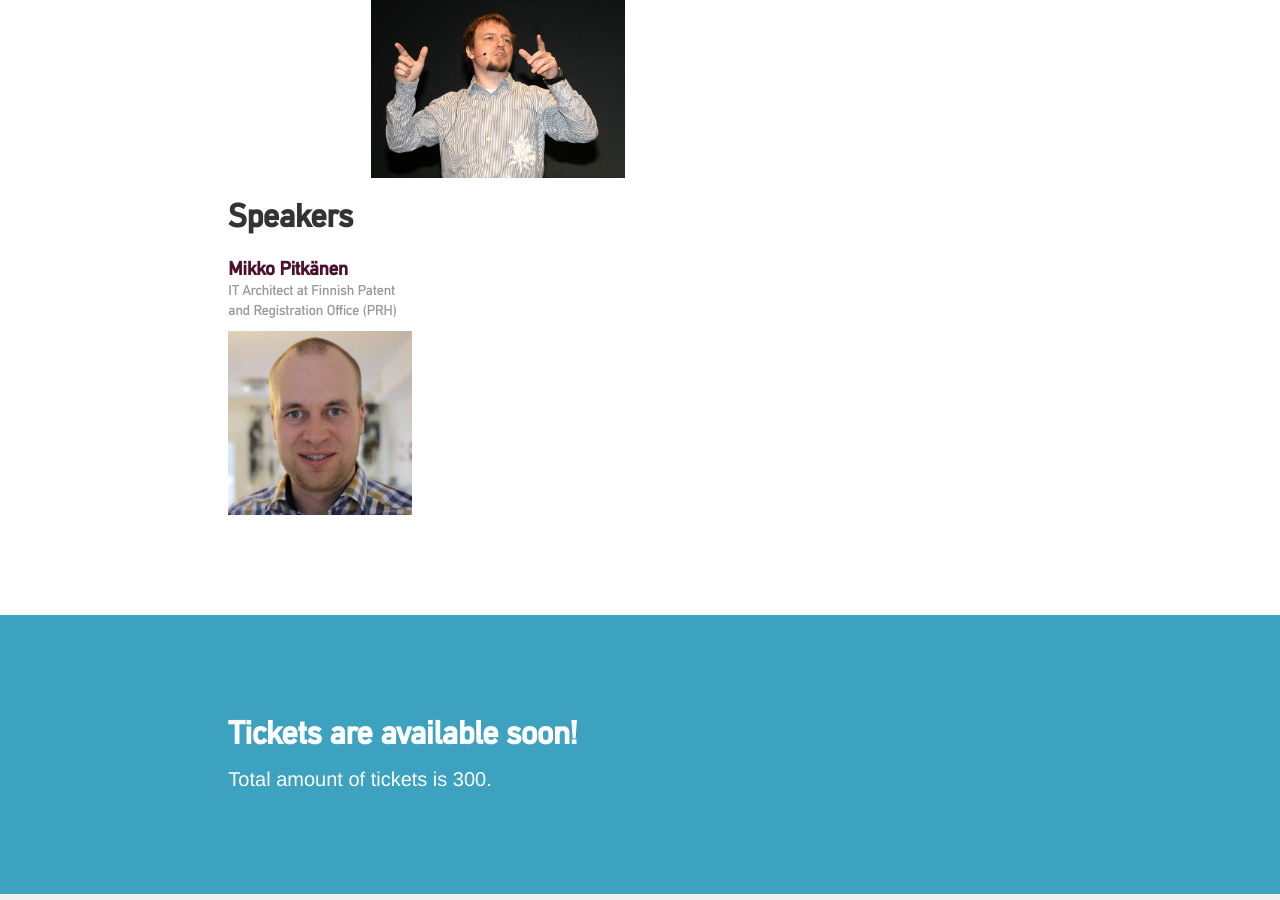
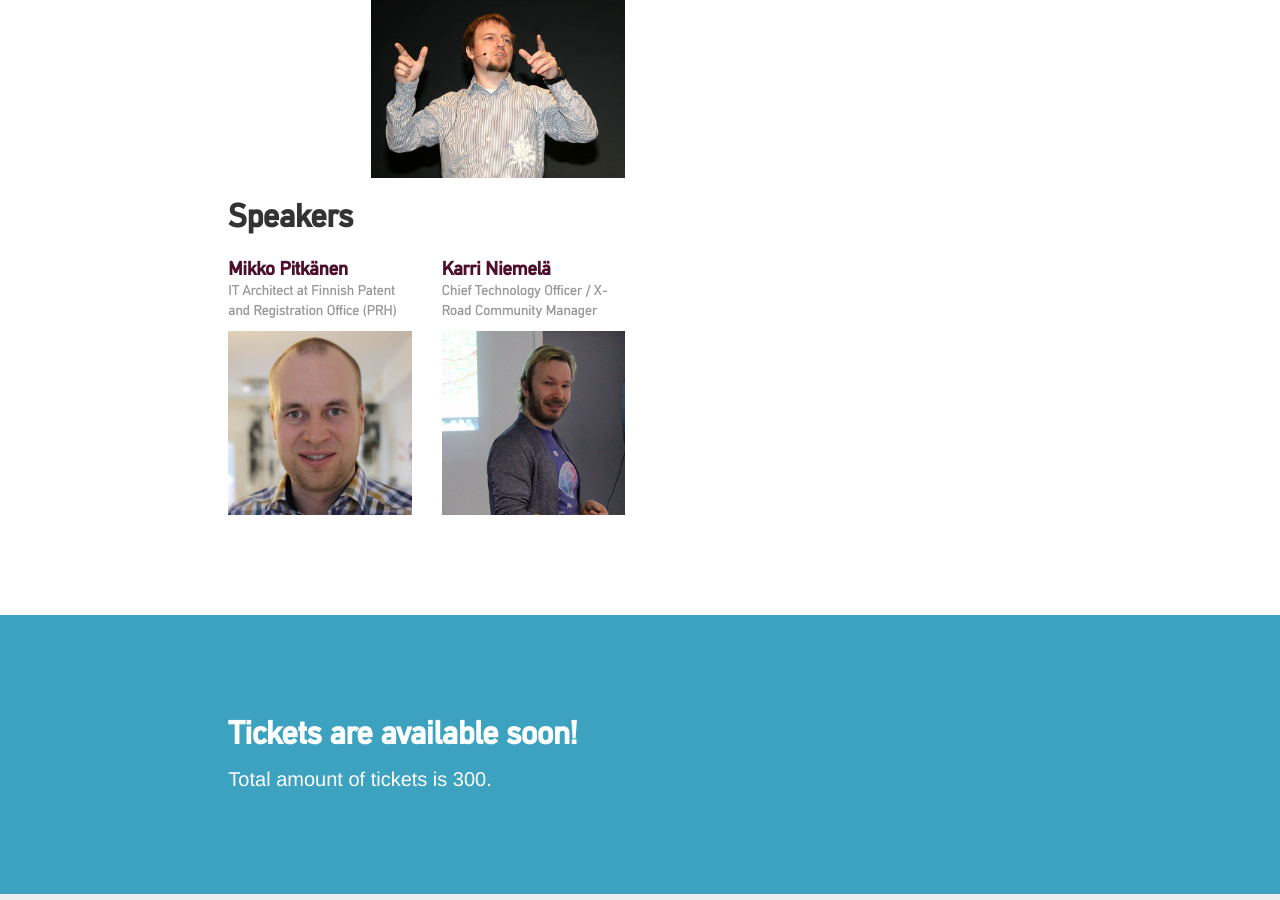
Before and after one commit to apidaysnordic/apidaysnordic.github.io, a Jekyll site: the page built from index.md, in a window 1280 px wide and 900 px high, scrolled down 3763 px. Built offline with Jekyll 4.4.1, drawn with Linux system fonts in a browser that asks for light colours; some web fonts are replaced; comment, search, counter and statistics services are not loaded.

Commit message:
mod speakers

```diff
--- a/_layouts/default.html
+++ b/_layouts/default.html
@@ -244,22 +244,23 @@
 
                         </div>
                     </div>
-<!--
+
                     <div class="col-xs-12 col-sm-6 col-md-4 col-lg-3">
                         <div class="speaker">
-                            <a href="/2015/08/26/hadi-michael.html">
-                                <h4 class="speaker-profile">Hadi Michael<br><small>Senior Consultant Deloitte</small></h4>
+                            <a href="/2016/02/26/karri-niemela.html">
+                                <h4 class="speaker-profile">Karri Niemelä<br><small>Chief Technology Officer / X-Road Community Manager</small></h4>
 
                                 <div class="speaker-image">
 
-                                    <img src="/images/hadi-michael.jpg" style="max-width: 100%" />
+                                    <img src="/images/speakers/karri.png" style="max-width: 100%" />
 
                                 </div>
                             </a>
 
                         </div>
                     </div>
--->
+
+
                 </div>
 
             </div>
```
Also changed, not shown: images/speakers/karri.png (added).
